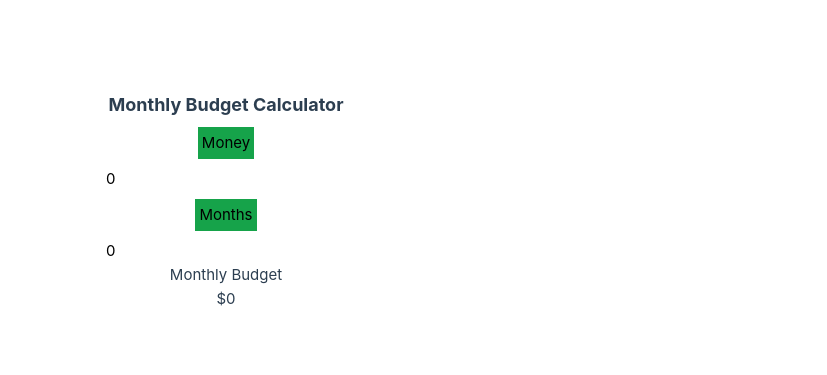
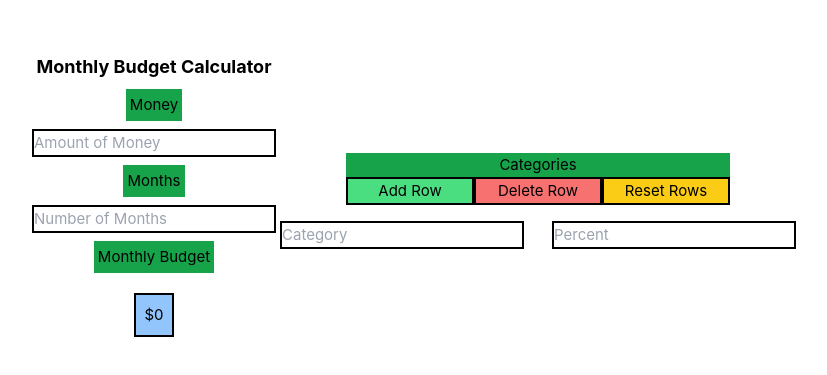
Before and after one commit to DanDan12011/Monthly_Budget_Calculator_V2, a Vue app: page / in a window 1280 px wide. Shown: the part 199-574 px from the top of the page, without its empty margins (294-1121 px from the left). Built offline with nearby package versions, Linux system fonts and the light colour scheme.

Commit message:
Added Categories, added functional (i think) add, del, reset, buttons

```diff
--- a/index.html
+++ b/index.html
@@ -1,13 +1,13 @@
 <!DOCTYPE html>
 <html lang="">
   <head>
-    <meta charset="UTF-8">
-    <link rel="icon" href="/favicon.ico">
-    <meta name="viewport" content="width=device-width, initial-scale=1.0">
+    <meta charset="UTF-8" />
+    <link rel="icon" href="/favicon.ico" />
+    <meta name="viewport" content="width=device-width, initial-scale=1.0" />
     <script src="https://cdn.tailwindcss.com"></script>
     <title>Monthly Budget Calculator</title>
   </head>
-  <body>
+  <body class="bg-white text-black">
     <div id="app"></div>
     <script type="module" src="/src/main.js"></script>
   </body>
--- a/src/App.vue
+++ b/src/App.vue
@@ -2,18 +2,34 @@
 export default {
   data() {
     return {
-      money: 0,
-      months: 0,
+      money: null,
+      months: null,
       month_budg: 0,
+      rows: [{ category: "", percentage: "" }],
     };
   },
   computed: {
     month_budg() {
       if (this.money > 0 && this.months > 0) {
-        return (this.month_budg = this.money / this.months);
+        return (
+          Math.round((this.month_budg = this.money / this.months) * 100) / 100
+        );
       } else {
         return (this.month_budg = 0);
       }
+    },
+  },
+  methods: {
+    addrow() {
+      this.rows.push({ category: "", percentage: "" });
+    },
+    deleterow(index) {
+      if (this.rows.length > 1) {
+        this.rows.splice(index, 1);
+      }
+    },
+    resetrows() {
+      this.rows = [{ category: "", percentage: "" }];
     },
   },
 };
@@ -23,11 +39,58 @@ export default {
   <div class="flex flex-col items-center justify-center">
     <h1 class="text-lg font-bold">Monthly Budget Calculator</h1>
     <label class="bg-green-600 text-black p-1 m-2">Money</label>
-    <input class="text-black" type="number" v-model="money" />
+    <input
+      placeholder="Amount of Money"
+      class="text-black border-2 border-black"
+      type="number"
+      v-model="money"
+    />
     <label class="bg-green-600 text-black p-1 m-2">Months</label>
-    <input class="text-black" type="number" v-model="months" />
-
-    <label>Monthly Budget</label>
-    <p>${{ month_budg }}</p>
+    <input
+      placeholder="Number of Months"
+      class="text-black border-2 border-black"
+      type="number"
+      v-model="months"
+    />
+    <label class="bg-green-600 text-black p-1 m-2">Monthly Budget</label>
+    <p class="bg-blue-300 border-black border-2 p-2 text-black m-3">
+      ${{ month_budg }}
+    </p>
+  </div>
+  <div class="flex flex-col items-center justify-center w-96 mx-auto">
+    <label class="block text-center bg-green-600 w-full">Categories</label>
+    <div class="flex w-full gap4 mb-4">
+      <button @click="addrow" class="border-2 bg-green-400 border-black flex-1">
+        Add Row
+      </button>
+      <button
+        @click="deleterow(index)"
+        class="border-2 bg-red-400 border-black flex-1"
+      >
+        Delete Row
+      </button>
+      <button
+        @click="resetrows"
+        class="border-2 bg-yellow-400 border-black flex-1"
+      >
+        Reset Rows
+      </button>
+    </div>
+    <div
+      v-for="(rows, index) in rows"
+      :key="index"
+      class="flex justify-between gap-7"
+    >
+      <input
+        v-model="rows.category"
+        placeholder="Category"
+        class="border-2 border-black"
+      />
+      <input
+        v-model="rows.percentage"
+        placeholder="Percent"
+        class="border-2 border-black"
+      />
+    </div>
   </div>
 </template>
```
